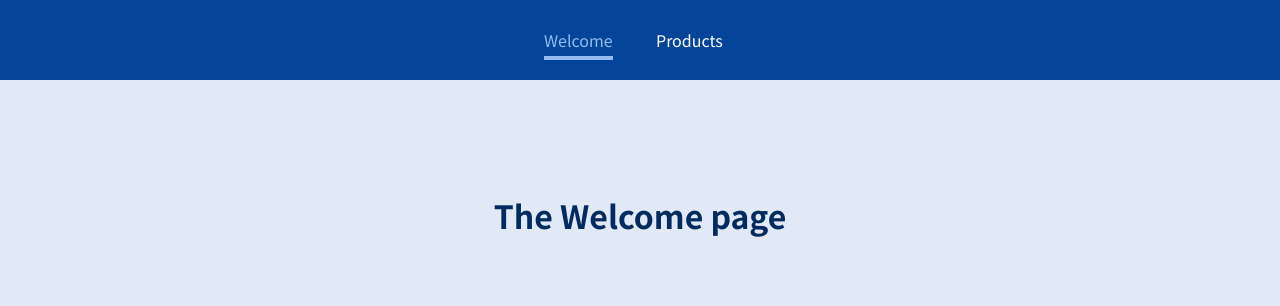
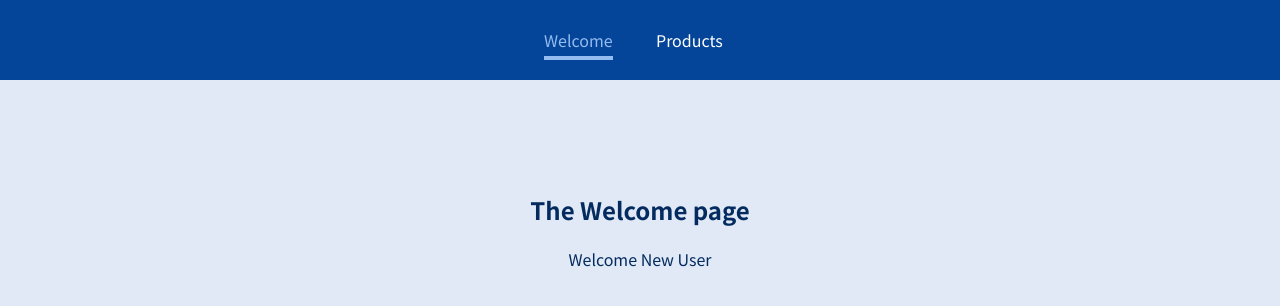
Before and after one commit to colefortner/react-router-demo, a React (Create React App) app: page /welcome/new-user in a window 1280 px wide. Shown: the top 306 px of the page. Built offline with nearby package versions, Linux system fonts and the light colour scheme.

Commit message:
Add nested routes example in the Welcome component

```diff
--- a/src/pages/Welcome.js
+++ b/src/pages/Welcome.js
@@ -1,5 +1,14 @@
+import { Route } from "react-router-dom";
+
 const Welcome = () => {
-  return <h1>The Welcome page</h1>;
+  return (
+    <section>
+      <h1>The Welcome page</h1>
+      <Route path="/welcome/new-user">
+        <p>Welcome New User</p>
+      </Route>
+    </section>
+  );
 };
 
 export default Welcome;
```
